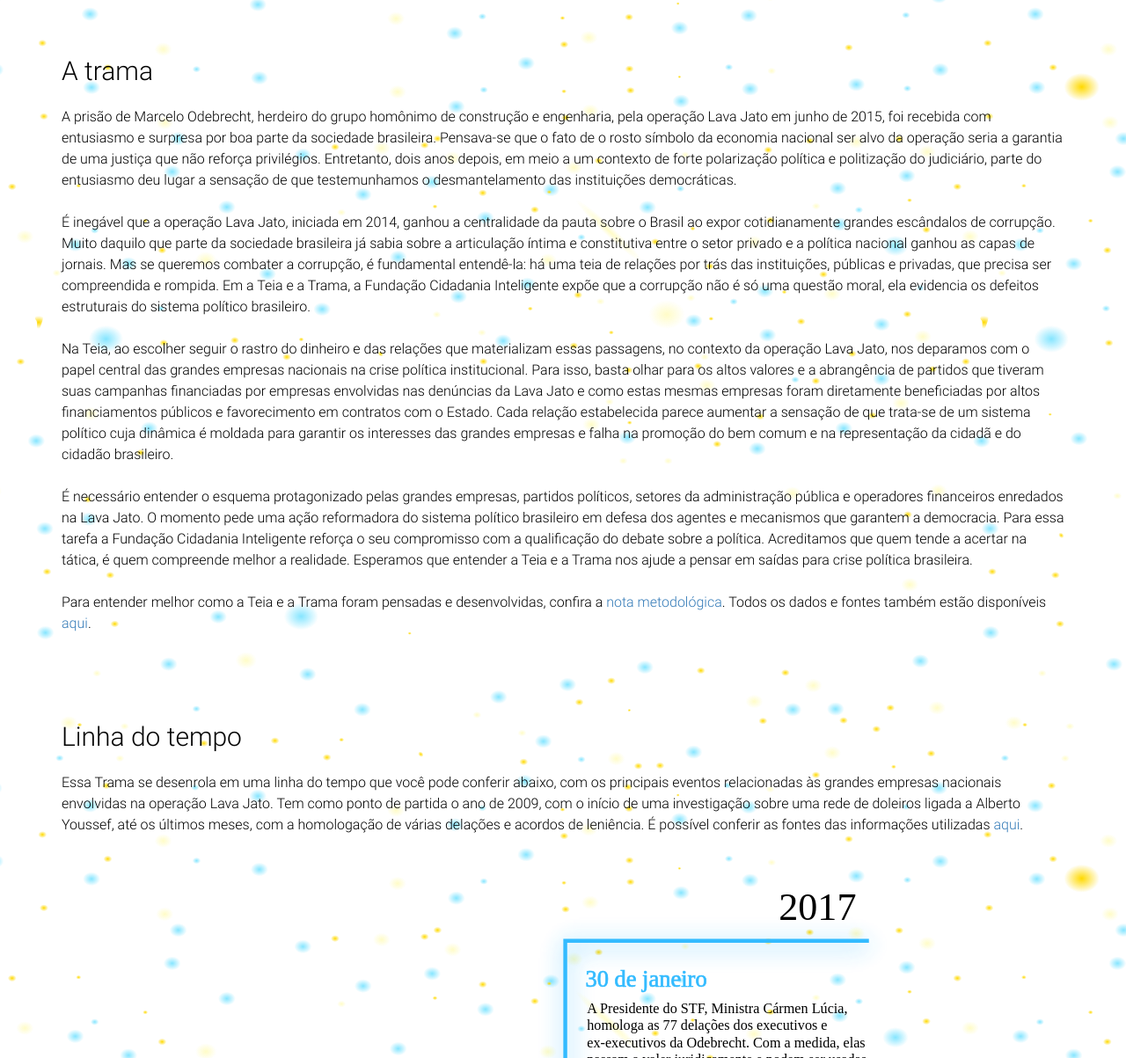
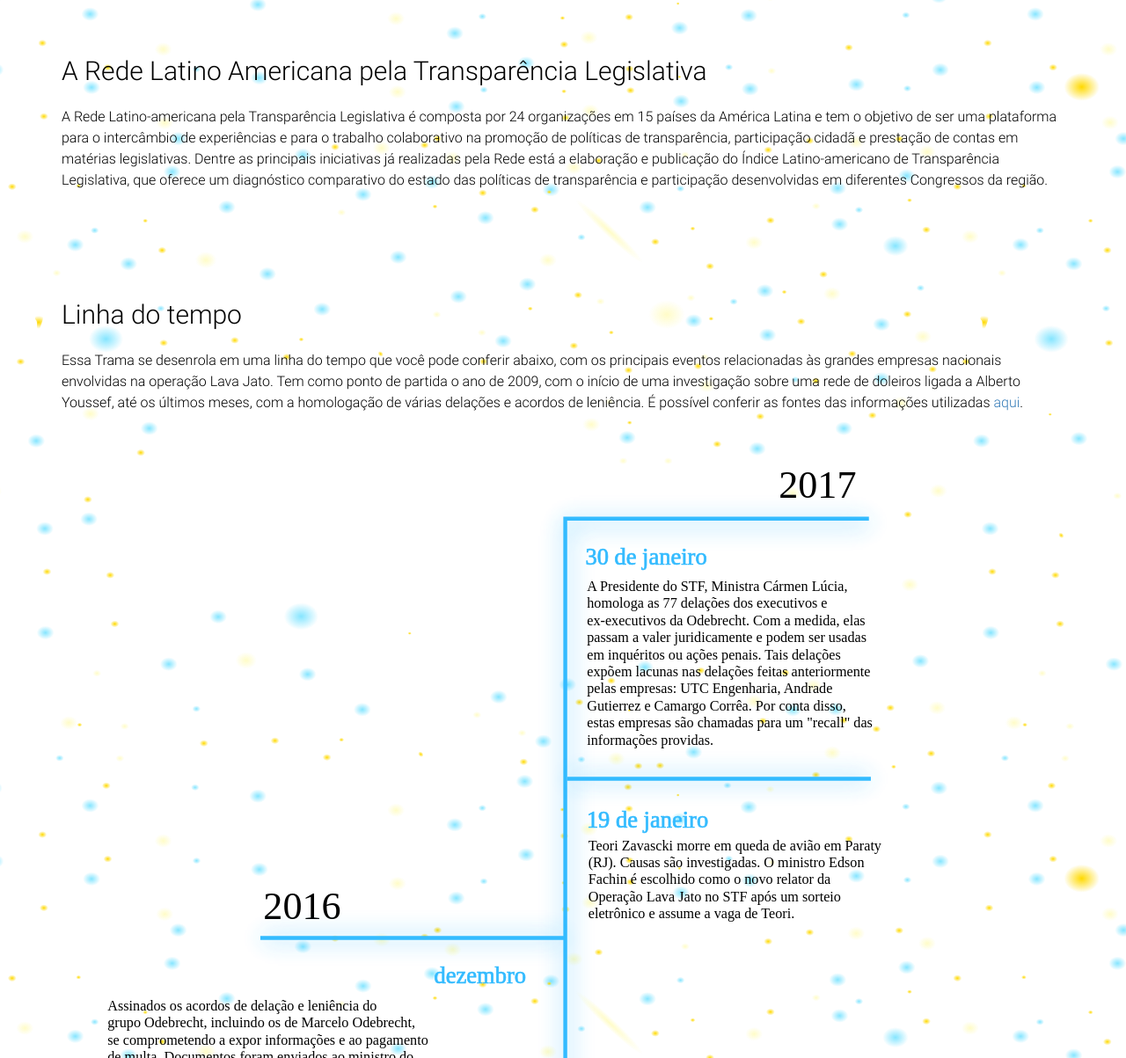
Before and after one commit to ciudadanointeligente/br.transparencialegislativa.org, a Jekyll site: the page built from index.html, in a window 1280 px wide and 1400 px high, scrolled down 1454 px. Shown: the part 197-1400 px from the top of the window at 88% size. Built offline with Jekyll 4.4.1, drawn with Linux system fonts in a browser that asks for light colours; nearby versions of some CDN libraries.

Commit message:
Update trama.html

```diff
--- a/_includes/trama.html
+++ b/_includes/trama.html
@@ -1,16 +1,8 @@
 <section id="trama">
   <div class="container">
-    <h2>A trama</h2>
+    <h2>A Rede Latino Americana pela Transparência Legislativa</h2>
     <br>
-    <div align: "center"> A prisão de Marcelo Odebrecht, herdeiro do grupo homônimo de construção e engenharia, pela operação Lava Jato em junho de 2015, foi recebida com entusiasmo e surpresa por boa parte da sociedade brasileira. Pensava-se que o fato de o rosto símbolo da economia nacional ser alvo da operação seria a garantia de uma justiça que não reforça privilégios. Entretanto, dois anos depois, em meio a um contexto de forte polarização política e politização do judiciário, parte do entusiasmo deu lugar a sensação de que testemunhamos o desmantelamento das instituições democráticas.</div>
+    <div align: "center"> A Rede Latino-americana pela Transparência Legislativa é composta por 24 organizações em 15 países da América Latina e tem o objetivo de ser uma plataforma para o intercâmbio de experiências e para o trabalho colaborativo na promoção de políticas de transparência, participação cidadã e prestação de contas em matérias legislativas. Dentre as principais iniciativas já realizadas pela Rede está a elaboração e publicação do Índice Latino-americano de Transparência Legislativa, que oferece um diagnóstico comparativo do estado das políticas de transparência e participação desenvolvidas em diferentes Congressos da região. </div>
     <br>
-    <p align: "center">  É inegável que a operação Lava Jato, iniciada em 2014, ganhou a centralidade da pauta sobre o Brasil ao expor cotidianamente grandes escândalos de corrupção. Muito daquilo que parte da sociedade brasileira já sabia sobre a articulação íntima e constitutiva entre o setor privado e a política nacional ganhou as capas de jornais. Mas se queremos combater a corrupção, é fundamental entendê-la: há uma teia de relações por trás das instituições, públicas e privadas, que precisa ser compreendida e rompida. Em a Teia e a Trama, a Fundação Cidadania Inteligente expõe que a corrupção não é só uma questão moral, ela evidencia os defeitos estruturais do sistema político brasileiro.</p>
-    <br>
-    <p align: "justify">  Na Teia, ao escolher seguir o rastro do dinheiro e das relações que materializam essas passagens, no contexto da operação Lava Jato, nos deparamos com o papel central das grandes empresas nacionais na crise política institucional. Para isso, basta olhar para os altos valores e a abrangência de partidos que tiveram suas campanhas financiadas por empresas envolvidas nas denúncias da Lava Jato e como estas mesmas empresas foram diretamente beneficiadas por altos financiamentos públicos e favorecimento em contratos com o Estado. Cada relação estabelecida parece aumentar  a sensação de que trata-se de um sistema político cuja dinâmica é moldada para garantir os interesses das grandes empresas e falha na promoção do bem comum e na representação da cidadã e do cidadão brasileiro.
-</p>
-    <br>
-    <p align: "justify">  É necessário entender o esquema protagonizado pelas grandes empresas, partidos políticos, setores da administração pública e operadores financeiros enredados na Lava Jato. O momento pede uma ação reformadora do sistema político brasileiro em defesa dos agentes e mecanismos  que garantem a democracia. Para essa tarefa a Fundação Cidadania Inteligente reforça o seu compromisso com a qualificação do debate sobre a política. Acreditamos que quem tende a acertar na tática, é quem compreende melhor a realidade. Esperamos que entender a Teia e a Trama nos ajude a pensar em saídas para crise política brasileira.</p>
-    <br>
-    <p align: "justify">  Para entender melhor como a Teia e a Trama foram pensadas e desenvolvidas, confira a <a href="https://docs.google.com/document/d/1SCVIPLuZPn5qInx3HaABj_A30TC1iCX99T5u45eJ5gE/edit" target="_blank">nota metodológica</a>. Todos os dados e fontes também estão disponíveis <a href="https://docs.google.com/spreadsheets/d/1wkvwefI8hKYOXyWrX4MewC6mxZQAxsLRNSFe81OImWw/edit#gid=1778989305" target="_blank">aqui</a>.</p>
-  </div>
+
 </section>
```
